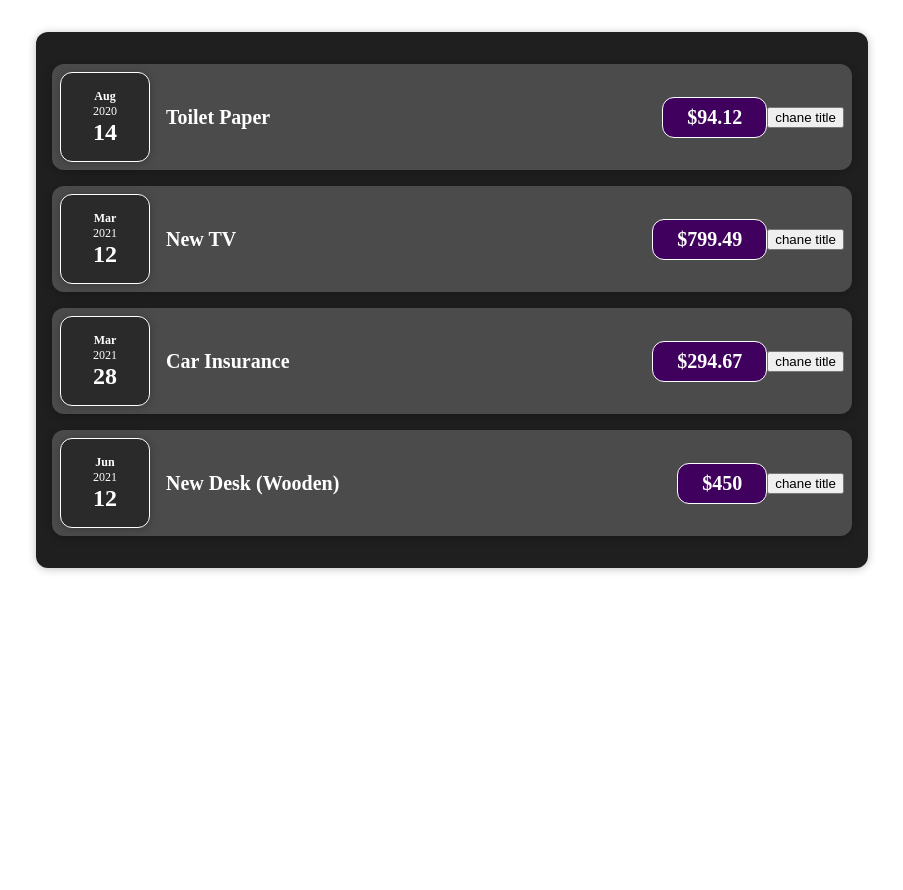
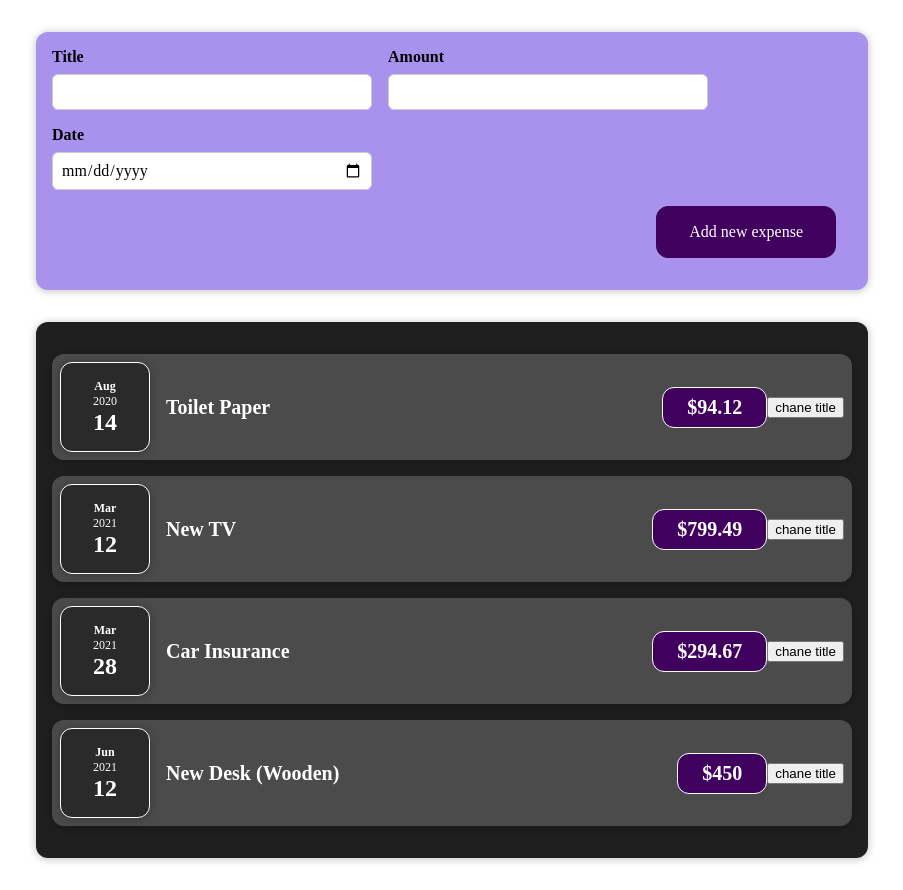
Before and after one commit to mubarakmujawar123/React_Expenses_App, a React (Create React App) app: page / in a window 1280 px wide. Shown: the whole page, without its empty margins (188-1091 px from the left). Before the commit the page ends 800 px from the top, so only its background shows below. Built offline with nearby package versions, Linux system fonts and the light colour scheme.

Commit message:
2 files modified, 4 added

```diff
--- a/src/App.js
+++ b/src/App.js
@@ -1,7 +1,7 @@
 import React from 'react';
 import './style.css';
 import Expenses from './components/Expenses';
-
+import NewExpense from './components/NewExpense/NewExpense';
 const App = () => {
   const expenses = [
     {
@@ -26,6 +26,7 @@
   ];
   return (
     <div>
+      <NewExpense />
       <Expenses items={expenses} />
     </div>
   );
--- a/src/components/ExpenseItem.js
+++ b/src/components/ExpenseItem.js
@@ -1,16 +1,18 @@
-import React from 'react';
+import React, { useState } from 'react';
 import ExpenseDate from './ExpenseDate';
 import Card from './Card';
 import './ExpenseItem.css';
 const ExpenseItem = (props) => {
+  const [title, setTitle] = useState(props.title);
   const buttonClickHandler = () => {
+    setTitle('updated');
     console.log('clicked');
   };
   return (
     <Card className="expense-item">
       <ExpenseDate date={props.date} />
       <div className="expense-item__description">
-        <h2>{props.title}</h2>
+        <h2>{title}</h2>
         <div className="expense-item__price">${props.amount}</div>
       </div>
       <button onClick={buttonClickHandler}> chane title</button>
--- /dev/null
+++ b/src/components/NewExpense/ExpenseForm.css
@@ -0,0 +1,26 @@
+.new-expense__controls {
+  display: flex;
+  flex-wrap: wrap;
+  gap: 1rem;
+  margin-bottom: 1rem;
+  text-align: left;
+}
+
+.new-expense__control label {
+  font-weight: bold;
+  margin-bottom: 0.5rem;
+  display: block;
+}
+
+.new-expense__control input {
+  font: inherit;
+  padding: 0.5rem;
+  border-radius: 6px;
+  border: 1px solid #ccc;
+  width: 20rem;
+  max-width: 100%;
+}
+
+.new-expense__actions {
+  text-align: right;
+}
--- /dev/null
+++ b/src/components/NewExpense/ExpenseForm.js
@@ -0,0 +1,29 @@
+import React from 'react';
+import './ExpenseForm.css';
+const ExpenseForm = () => {
+  const titleChangeHandler = (event) => {
+    console.log(event.target.value);
+  };
+  return (
+    <form>
+      <div className="new-expense__controls">
+        <div className="new-expense__control">
+          <label>Title</label>
+          <input type="text" onChange={titleChangeHandler} />
+        </div>
+        <div className="new-expense__control">
+          <label>Amount</label>
+          <input type="number" min="0.01" step="0.01" />
+        </div>
+        <div className="new-expense__control">
+          <label>Date</label>
+          <input type="date" min="2021-01-01" max="2022-12-31" />
+        </div>
+      </div>
+      <div className="new-expense__actions">
+        <button type="submit">Add new expense</button>
+      </div>
+    </form>
+  );
+};
+export default ExpenseForm;
--- /dev/null
+++ b/src/components/NewExpense/NewExpense.css
@@ -0,0 +1,38 @@
+.new-expense {
+  background-color: #a892ee;
+  padding: 1rem;
+  margin: 2rem auto;
+  width: 50rem;
+  max-width: 95%;
+  border-radius: 12px;
+  text-align: center;
+  box-shadow: 0 1px 8px rgba(0, 0, 0, 0.25);
+}
+
+.new-expense button {
+  font: inherit;
+  cursor: pointer;
+  padding: 1rem 2rem;
+  border: 1px solid #40005d;
+  background-color: #40005d;
+  color: white;
+  border-radius: 12px;
+  margin-right: 1rem;
+}
+
+.new-expense button:hover,
+.new-expense button:active {
+  background-color: #510674;
+  border-color: #510674;
+}
+
+.new-expense button.alternative {
+  color: #220131;
+  border-color: transparent;
+  background-color: transparent;
+}
+
+.new-expense button.alternative:hover,
+.new-expense button.alternative:active {
+  background-color: #ddb3f8;
+}
--- /dev/null
+++ b/src/components/NewExpense/NewExpense.js
@@ -0,0 +1,12 @@
+import React from 'react';
+import ExpenseForm from './ExpenseForm';
+import './NewExpense.css';
+const NewExpense = () => {
+  return (
+    <div className="new-expense">
+      <ExpenseForm />
+    </div>
+  );
+};
+
+export default NewExpense;
```
